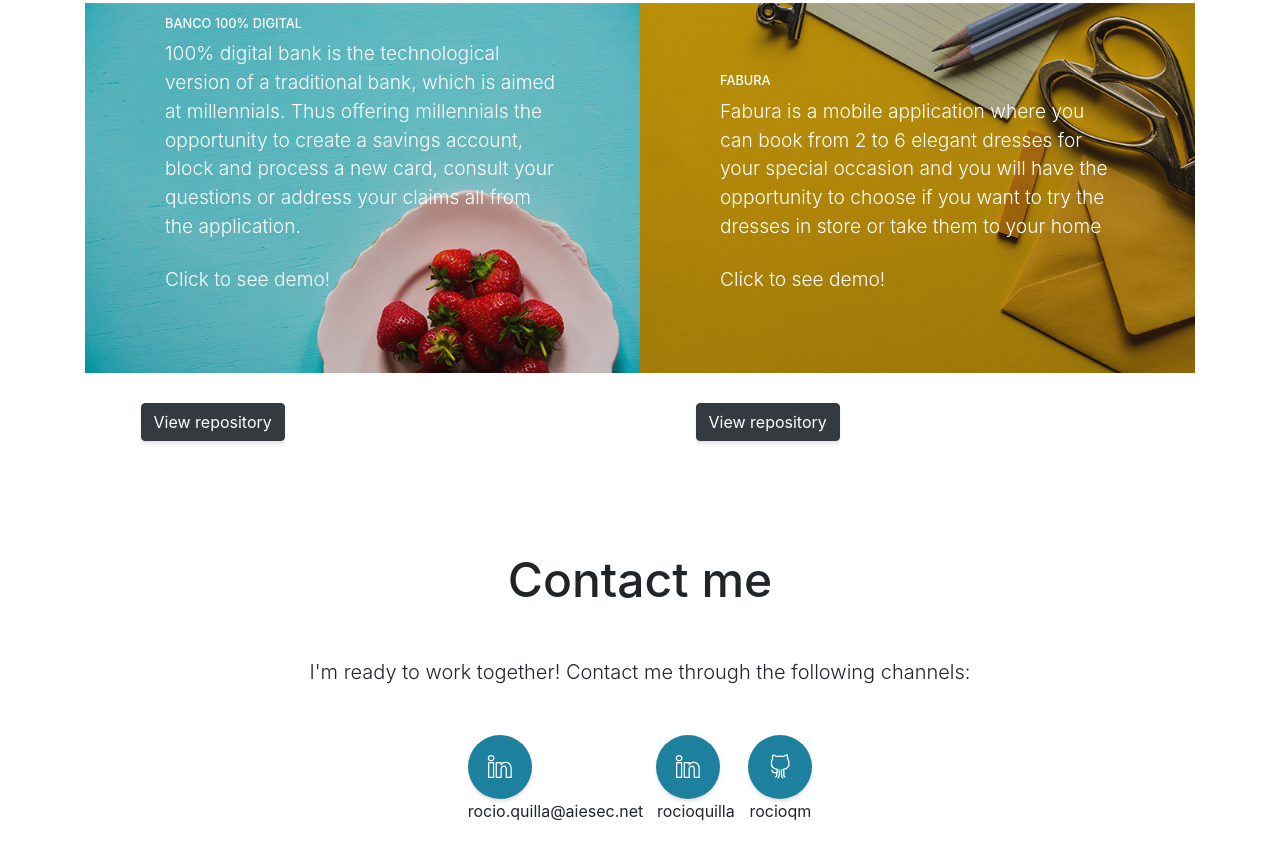
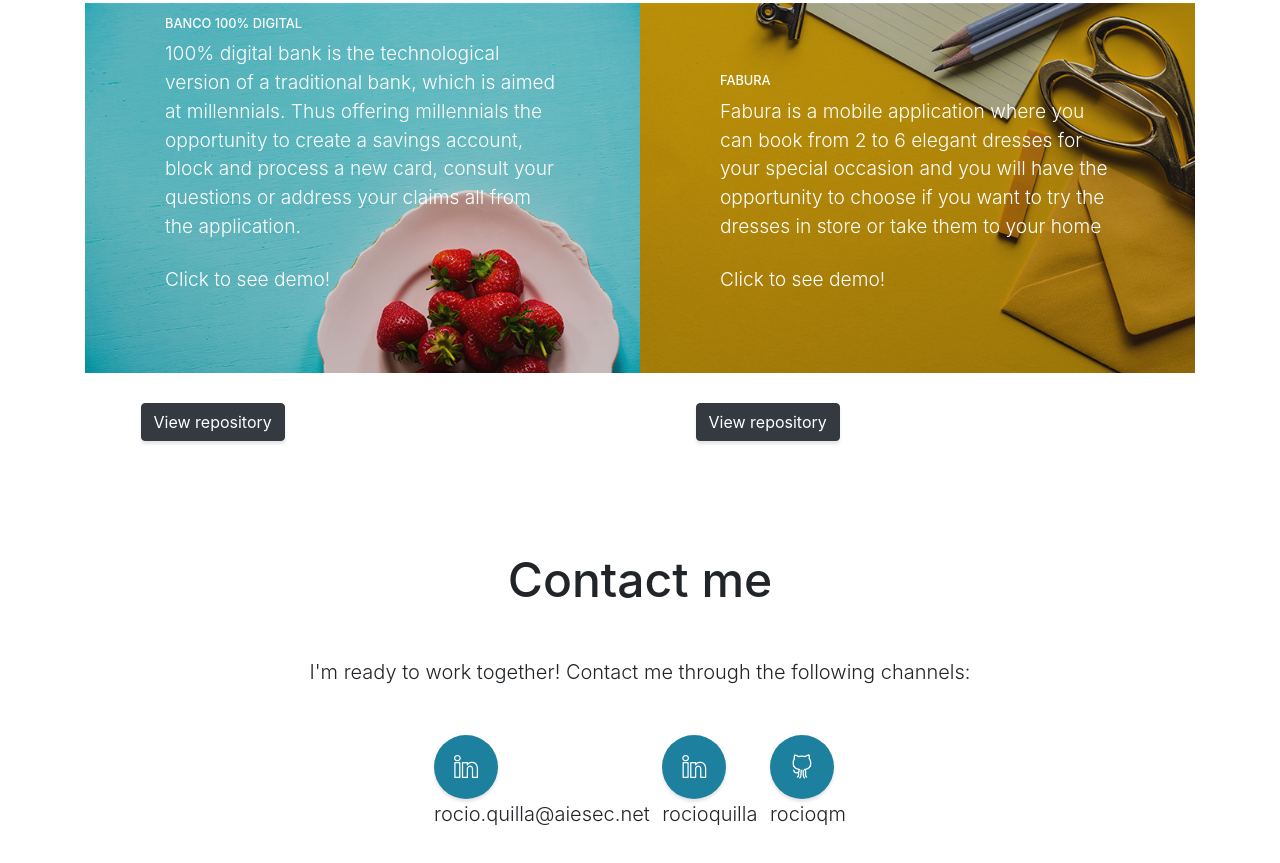
Before and after one commit to rocioqm/Portafolio, a website with bundled scripts: page index.html in a window 1280 px wide. Shown: the part 2125-2988 px from the top of the page. Built offline with nearby package versions, Linux system fonts and the light colour scheme.

Commit message:
contact section

```diff
--- a/index.html
+++ b/index.html
@@ -152,24 +152,24 @@
         <p class="lead mb-5">I'm ready to work together! Contact me through the following channels:</p>
       </div>
       <div class="container">
-        <ul class="list-inline mb-10">
-          <li class="list-inline-item">
+        <ul class="list-inline mb-12">
+          <li class="list-inline-item ">
             <a class="social-link rounded-circle text-white mr-3" href="https://www.linkedin.com/in/rocioquilla/" target="_blank">
               <i class="icon-social-linkedin"></i>
             </a>
-            <p class="list-inline-item">rocio.quilla@aiesec.net</p>
+            <p class="lead mb-7">rocio.quilla@aiesec.net</p>
           </li>
           <li class="list-inline-item">
             <a class="social-link rounded-circle text-white mr-3" href="https://www.linkedin.com/in/rocioquilla/" target="_blank">
               <i class="icon-social-linkedin"></i>
             </a>
-            <p class="list-inline-item">rocioquilla</p>
+            <p class="lead mb-7">rocioquilla</p>
           </li>
           <li class="list-inline-item">
             <a class="social-link rounded-circle text-white" href="https://github.com/rocioqm" target="_blank">
               <i class="icon-social-github"></i>
             </a>
-            <p class="list-inline-item">rocioqm</p>
+            <p class="lead mb-7">rocioqm</p>
           </li>
         </ul>
       </div>
--- a/main.css
+++ b/main.css
@@ -3,3 +3,9 @@
   margin-bottom: 30px;
   margin-left: 10%;
 }
+
+.lista {
+  margin-right: 10rem;
+  display: inline-block;
+  text-align: center;
+}
```
